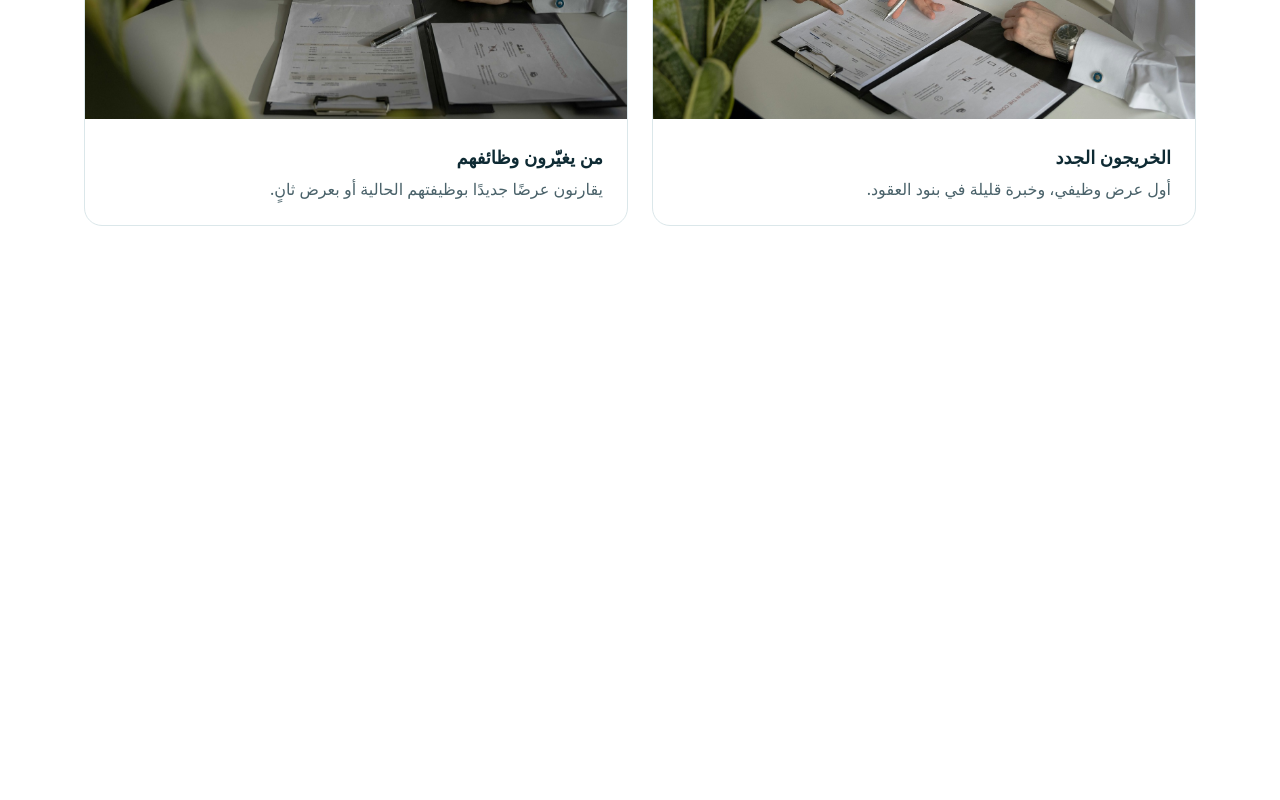
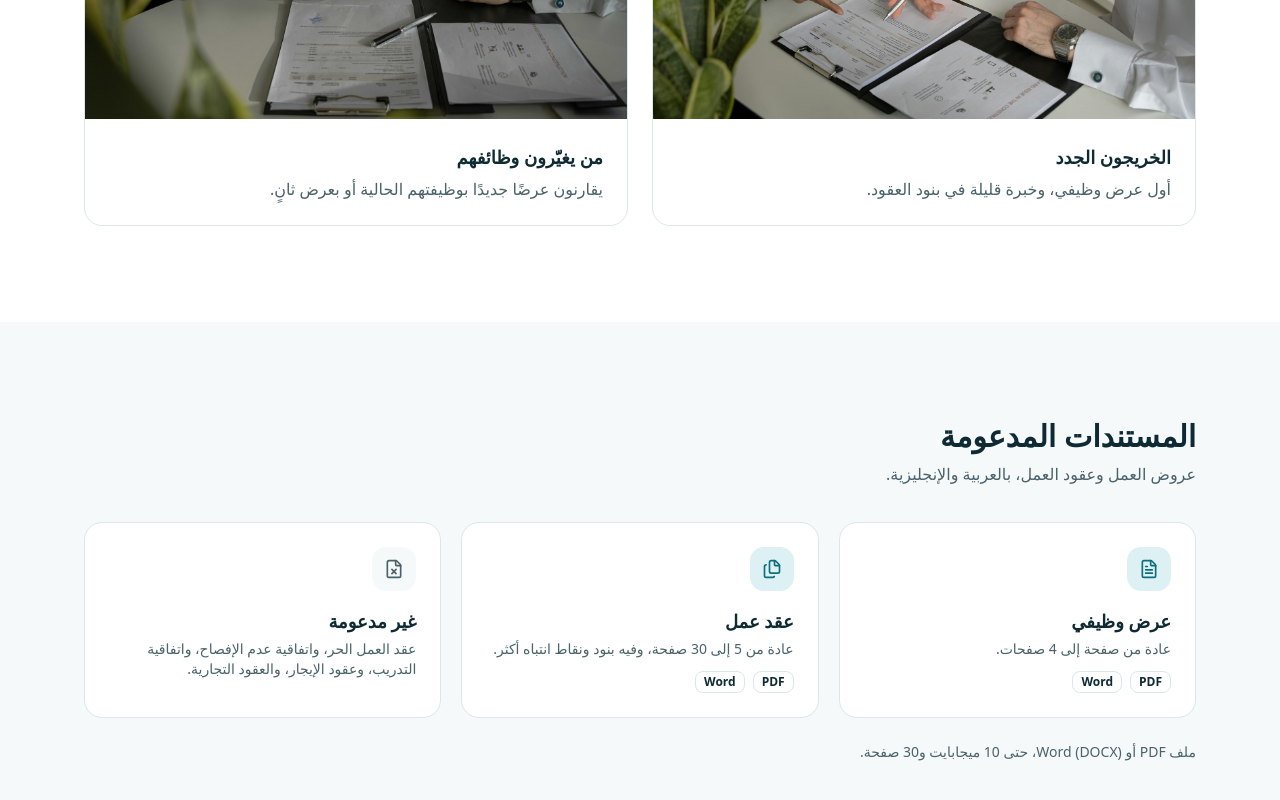
Before and after one commit to JxTechStudio-org/bayanuk, a React (Vite) app in the folder frontend/: page / in a window 1280 px wide. Shown: the part 984-1784 px from the top of the page. Before the commit the page ends 1306 px from the top, so only its background shows below. Built offline with nearby package versions, Linux system fonts and the light colour scheme.

Commit message:
Add the supported documents section

```diff
--- /dev/null
+++ b/frontend/src/features/landing/components/SupportedFiles.tsx
@@ -0,0 +1,48 @@
+import { FileText, Files, FileX } from 'lucide-react'
+import { useTranslation } from 'react-i18next'
+
+// From the MVP Definition, section 4.1 (document types) and 4.2 (file limits).
+const DOCUMENTS = [
+  { key: 'offer', icon: FileText, supported: true },
+  { key: 'contract', icon: Files, supported: true },
+  { key: 'other', icon: FileX, supported: false },
+] as const
+
+export function SupportedFiles() {
+  const { t } = useTranslation()
+
+  return (
+    <section id="documents" className="scroll-mt-20 bg-muted py-16 md:py-24">
+      <div className="mx-auto max-w-6xl px-5">
+        <h2 className="text-2xl font-semibold md:text-3xl">{t('supportedFiles.title')}</h2>
+        <p className="mt-2 text-muted-foreground">{t('supportedFiles.subtitle')}</p>
+
+        <div className="mt-9 grid gap-5 md:grid-cols-3">
+          {DOCUMENTS.map(({ key, icon: Icon, supported }) => (
+            <div key={key} className="rounded-2xl border bg-background p-6">
+              <div
+                className={
+                  supported
+                    ? 'grid size-11 place-items-center rounded-xl bg-tint text-teal-deep'
+                    : 'grid size-11 place-items-center rounded-xl bg-muted text-muted-foreground'
+                }
+              >
+                <Icon aria-hidden="true" className="size-5" />
+              </div>
+              <h3 className="mt-4 text-lg font-semibold">{t(`supportedFiles.${key}.title`)}</h3>
+              <p className="mt-1 text-sm text-muted-foreground">{t(`supportedFiles.${key}.body`)}</p>
+              {supported ? (
+                <div className="mt-3 flex gap-2">
+                  <span className="rounded-md border px-2 py-0.5 text-xs font-semibold">PDF</span>
+                  <span className="rounded-md border px-2 py-0.5 text-xs font-semibold">Word</span>
+                </div>
+              ) : null}
+            </div>
+          ))}
+        </div>
+
+        <p className="mt-6 text-sm text-muted-foreground">{t('supportedFiles.limits')}</p>
+      </div>
+    </section>
+  )
+}
--- a/frontend/src/features/landing/pages/LandingPage.tsx
+++ b/frontend/src/features/landing/pages/LandingPage.tsx
@@ -1,5 +1,6 @@
 import { Header } from '../components/Header'
 import { Hero } from '../components/Hero'
+import { SupportedFiles } from '../components/SupportedFiles'
 import { TargetUsers } from '../components/TargetUsers'
 
 // Puts the landing page sections together, top to bottom.
@@ -10,6 +11,7 @@ export function LandingPage() {
       <main>
         <Hero />
         <TargetUsers />
+        <SupportedFiles />
       </main>
     </>
   )
--- a/frontend/src/locales/ar.json
+++ b/frontend/src/locales/ar.json
@@ -37,5 +37,22 @@
       "body": "يقارنون عرضًا جديدًا بوظيفتهم الحالية أو بعرض ثانٍ.",
       "photoAlt": "مصافحة فوق عقد عمل"
     }
+  },
+  "supportedFiles": {
+    "title": "المستندات المدعومة",
+    "subtitle": "عروض العمل وعقود العمل، بالعربية والإنجليزية.",
+    "offer": {
+      "title": "عرض وظيفي",
+      "body": "عادة من صفحة إلى 4 صفحات."
+    },
+    "contract": {
+      "title": "عقد عمل",
+      "body": "عادة من 5 إلى 30 صفحة، وفيه بنود ونقاط انتباه أكثر."
+    },
+    "other": {
+      "title": "غير مدعومة",
+      "body": "عقد العمل الحر، واتفاقية عدم الإفصاح، واتفاقية التدريب، وعقود الإيجار، والعقود التجارية."
+    },
+    "limits": "ملف PDF أو Word (DOCX)، حتى 10 ميجابايت و30 صفحة."
   }
 }
--- a/frontend/src/locales/en.json
+++ b/frontend/src/locales/en.json
@@ -37,5 +37,22 @@
       "body": "Comparing a new offer to their current job or to a second offer.",
       "photoAlt": "A handshake over an employment contract"
     }
+  },
+  "supportedFiles": {
+    "title": "Supported documents",
+    "subtitle": "Job offers and employment contracts, in Arabic and English.",
+    "offer": {
+      "title": "Job offer",
+      "body": "Usually 1 to 4 pages."
+    },
+    "contract": {
+      "title": "Employment contract",
+      "body": "Usually 5 to 30 pages, with richer clauses and risk points."
+    },
+    "other": {
+      "title": "Not supported",
+      "body": "Freelance contracts, NDAs, internship agreements, rental and commercial contracts."
+    },
+    "limits": "PDF or Word (DOCX), up to 10 MB and 30 pages."
   }
 }
```
